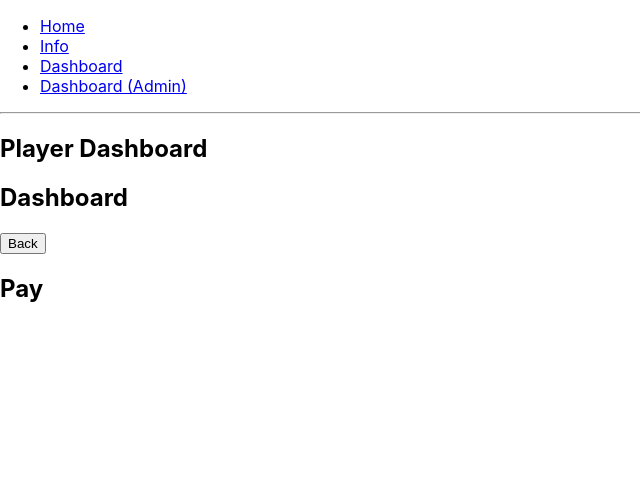
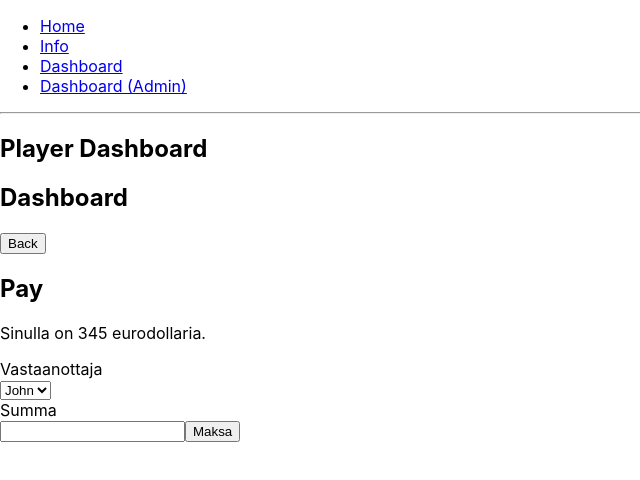
Before and after one commit to Zerahar/Totentanz, a React (Create React App) app in the folder frontend/: page /playerDashboard in a window 1280 px wide. Both pictures are taken after a click on the button "Maksa". Shown: the top 480 px of the page, without its empty margins (0-640 px from the left). Built offline with nearby package versions, Linux system fonts and the light colour scheme.

Commit message:
Added functionalities to player dashboard

```diff
--- a/frontend/src/PlayerDashboard.js
+++ b/frontend/src/PlayerDashboard.js
@@ -3,24 +3,59 @@ function Info() {
     return (
         <div>
             <h2>Info</h2>
+            <p>Hahmotiedot</p>
         </div>
     );
 }
 
-function Pay() {
+class Pay extends Component {
+    constructor(props) {
+        super(props);
+        this.state = {
+            characters: []
+        }
+    }
+    componentDidMount() {
+        this.setState({
+            characters: [{ name: "John" }, { name: "Ellis" }]
+        })
+    }
+    render() {
+        const options = this.state.characters.map((character) => <option>{character.name}</option>);
+        const saldo = 345
         return (
             <div>
                 <h2>Pay</h2>
+                <p>Sinulla on {saldo} eurodollaria.</p>
+                <form>
+                    <label>Vastaanottaja</label><br />
+                    <select>{options}</select><br />
+                    <label>Summa</label><br />
+                    <input type="number"></input>
+                    <button>Maksa</button>
+                </form>
             </div>
-    );
+        )
+    }
 }
 
-function Message() {
+class Message extends Component {
+    constructor(props) {
+        super(props);
+        this.state = {
+            chats: [{ participants: ["Mary", "Ellie", "Rick"] }, { participants: ["Connor", "Ellie", "Rick"] }]
+        }
+    }
+    render() {
+        const chats = this.state.chats.map((chat) => <li>{chat.participants.map((participant) => participant + ", ")}</li>);
         return (
             <div>
                 <h2>Message</h2>
+                <button>Uusi keskustelu</button>
+                <ul>{chats}</ul>
             </div>
-    );
+        )
+    }
 }
 
 class Tabs extends Component {
```
Lines whose indentation alone changed are shown as unchanged.
